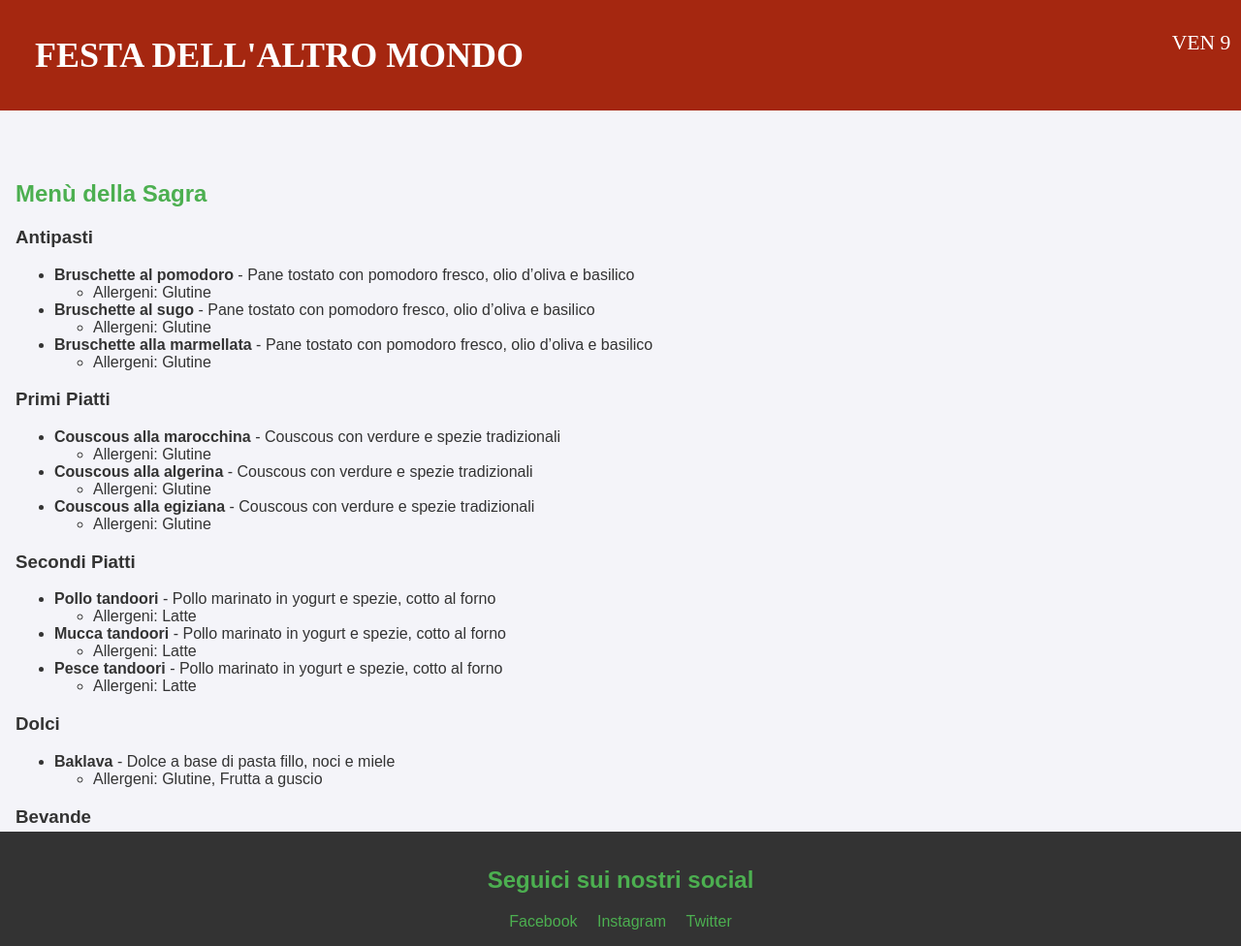
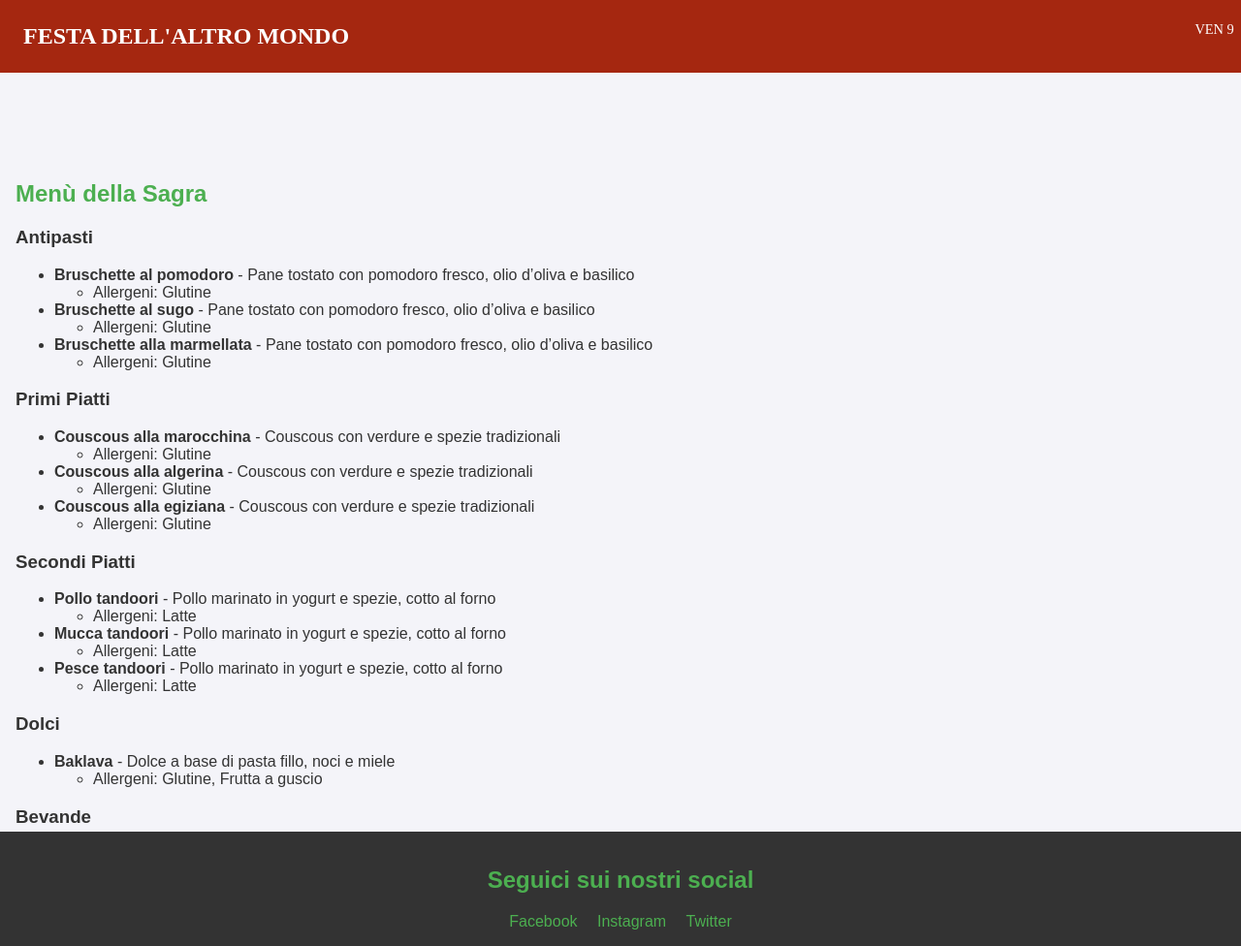
Before and after one commit to isottipietro/menu-altro-mondo, a Jekyll site: the page built from index.md, in a window 1280 px wide and 976 px high. Shown: the whole window at 97% size. Built offline with Jekyll 4.4.1, drawn with Linux system fonts in a browser that asks for light colours; some web fonts are replaced.

Commit message:
some changes

```diff
--- a/_layouts/home.html
+++ b/_layouts/home.html
@@ -26,9 +26,11 @@
           if (document.body.scrollTop > 10 || document.documentElement.scrollTop > 10 ) {
             document.getElementById("logo").style.fontSize = "0.9em";
             document.getElementById("logo").style.maxWidth = "20%";
+            document.getElementById("data").style.fontSize = "0.6em";
           } else {
             document.getElementById("logo").style.fontSize = "1.5em";
             document.getElementById("logo").style.maxWidth = "60%";
+            document.getElementById("data").style.fontSize = "0.9em";
           }
         }
     </script>
--- a/assets/css/style.css
+++ b/assets/css/style.css
@@ -17,7 +17,6 @@ header {
     color: white;
     position: fixed;
     width: 100%;
-    font-size: 1.5em;
     font-family: 'Dirty Ego';
     top: 0;
     display: flex;
@@ -31,15 +30,17 @@ footer {
     width: 100%;
 }
 
-h1 {
+header h1 {
     margin: 0;
     transition: 0.2s;
     text-align: center;
     padding: 1em;
     max-width: 60%;
+    font-size: 1.5em;
 }
 
 header p {
+    transition: 0.2s;
     text-align: right;
     font-size: 0.9em;
     padding: 0.5em;
```
